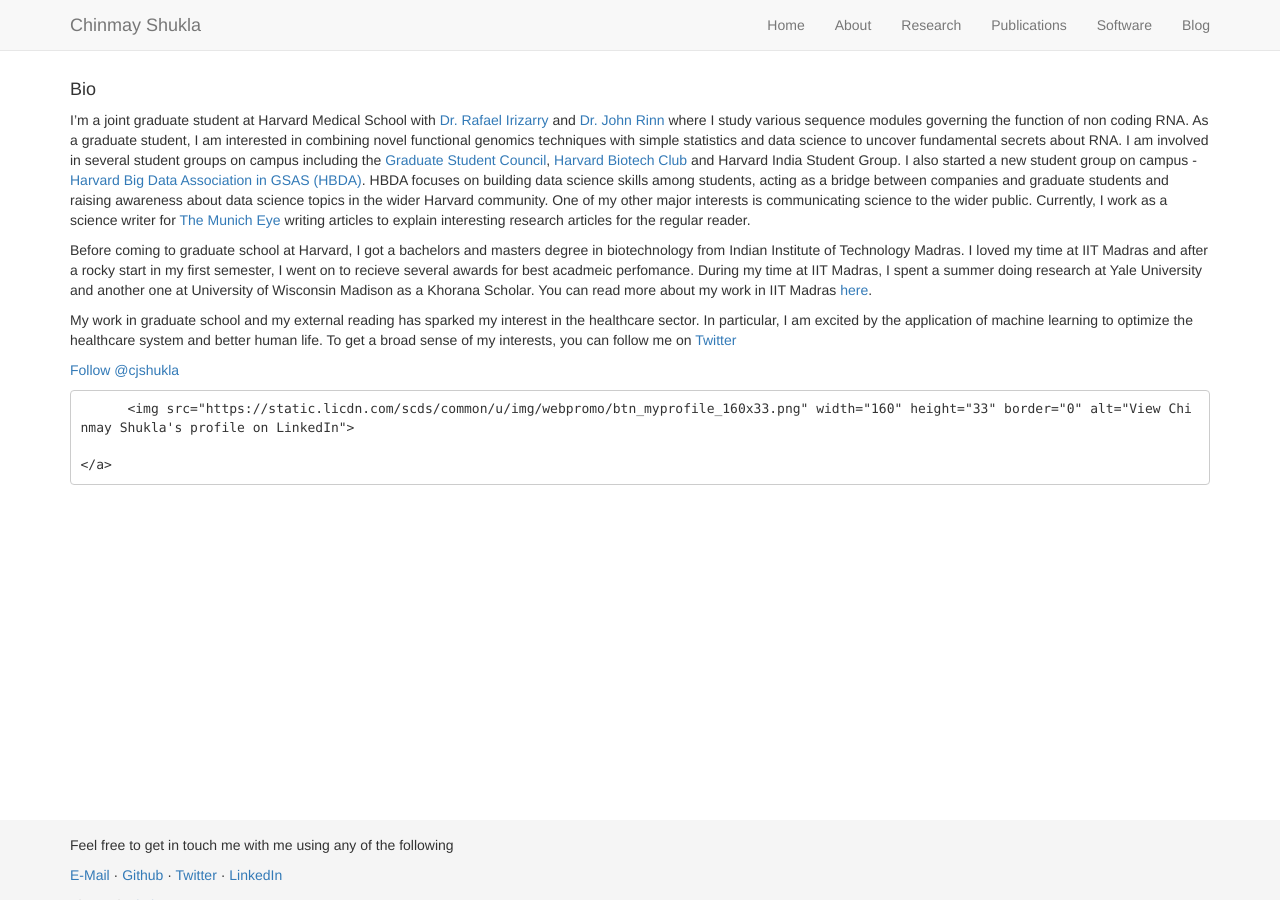
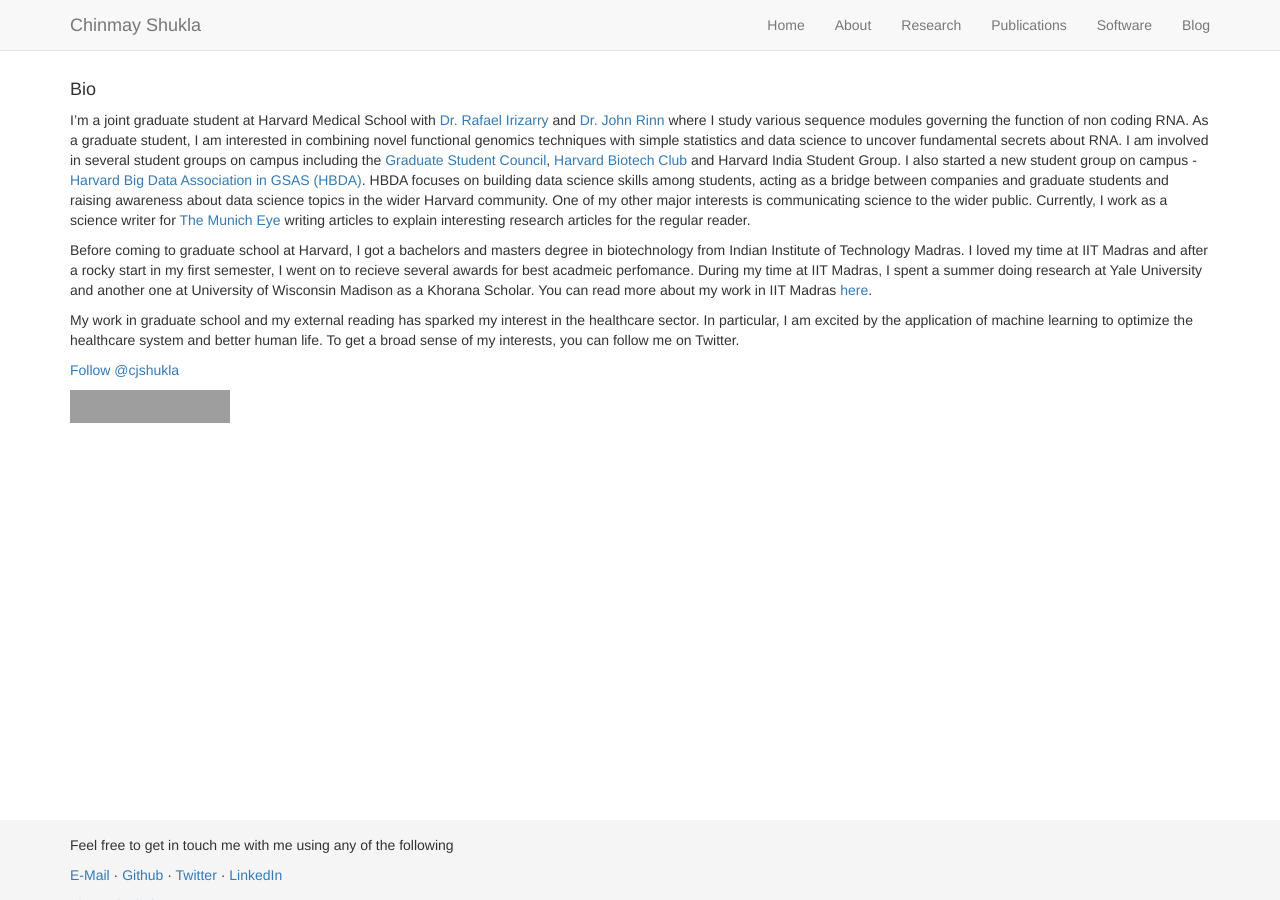
Before and after one commit to cshukla/cshukla.github.io, a Jekyll site: the page built from pages/about.md, in a window 1280 px wide and 900 px high. Built offline with Jekyll 4.4.1, drawn with Linux system fonts in a browser that asks for light colours; nearby versions of some CDN libraries; comment, search, counter and statistics services are not loaded; grey boxes are pictures that could not be loaded.

Commit message:
test LinkedIn badge fix

```diff
--- a/pages/about.md
+++ b/pages/about.md
@@ -10,13 +10,9 @@
 
 Before coming to graduate school at Harvard, I got a bachelors and masters degree in biotechnology from Indian Institute of Technology Madras. I loved my time at IIT Madras and after a rocky start in my first semester, I went on to recieve several awards for best acadmeic perfomance. During my time at IIT Madras, I spent a summer doing research at Yale University and another one at University of Wisconsin Madison as a Khorana Scholar. You can read more about my work in IIT Madras [here](http://openwetware.org/wiki/User:Chinmay_Shukla).
 
-My work in graduate school and my external reading has sparked my interest in the healthcare sector. In particular, I am excited by the application of machine learning to optimize the healthcare system and better human life. To get a broad sense of my interests, you can follow me on [Twitter](https://twitter.com/cjshukla)
+My work in graduate school and my external reading has sparked my interest in the healthcare sector. In particular, I am excited by the application of machine learning to optimize the healthcare system and better human life. To get a broad sense of my interests, you can follow me on Twitter.
 
 
 <a href="https://twitter.com/cjshukla" class="twitter-follow-button" data-show-count="false">Follow @cjshukla</a><script async src="//platform.twitter.com/widgets.js" charset="utf-8"></script>
 
-<a href="https://www.linkedin.com/pub/chinmay-shukla/113/32/9a4">
-
-          <img src="https://static.licdn.com/scds/common/u/img/webpromo/btn_myprofile_160x33.png" width="160" height="33" border="0" alt="View Chinmay Shukla's profile on LinkedIn">
-
-    </a>
+<a href="https://www.linkedin.com/pub/chinmay-shukla/113/32/9a4"> <img src="https://static.licdn.com/scds/common/u/img/webpromo/btn_viewmy_160x33.png" width="160" height="33" border="0" alt="View Chinmay Shukla's profile on LinkedIn"> </a>
```
